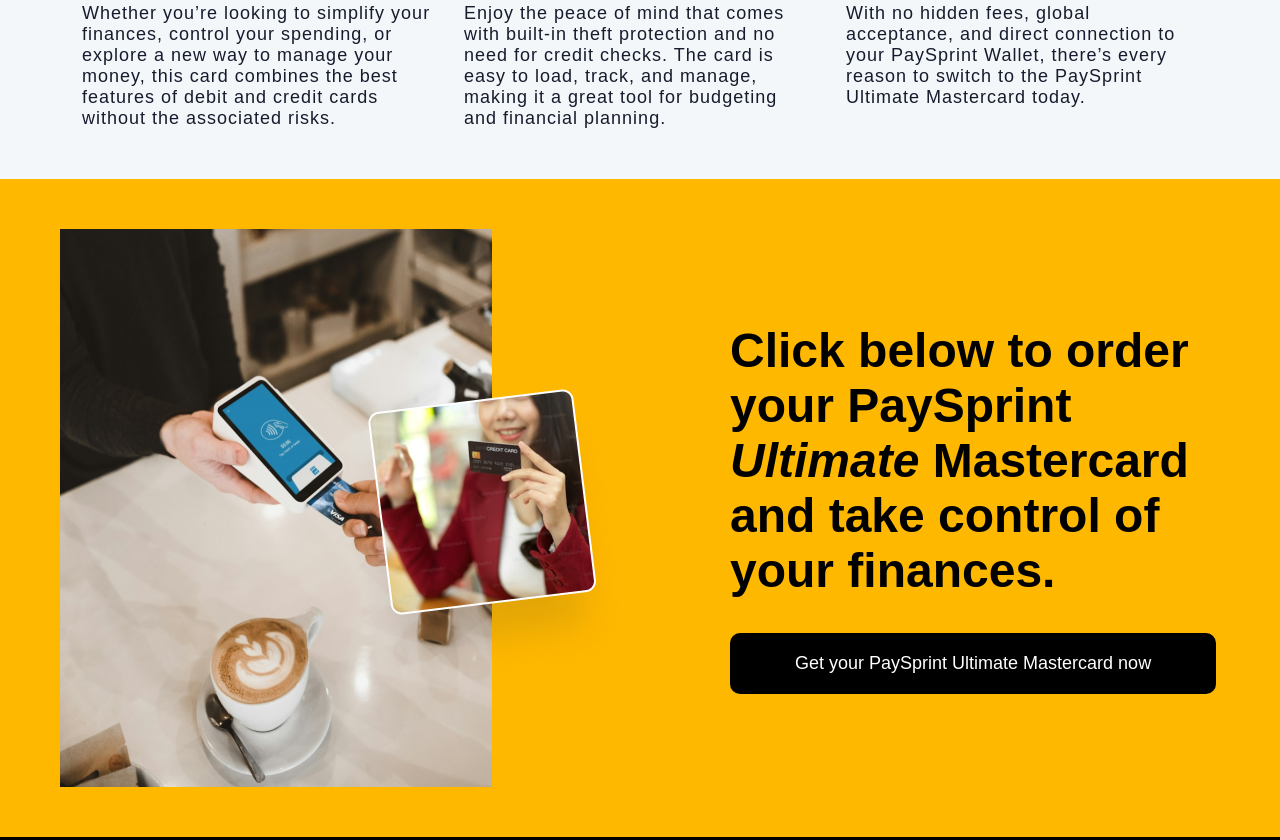
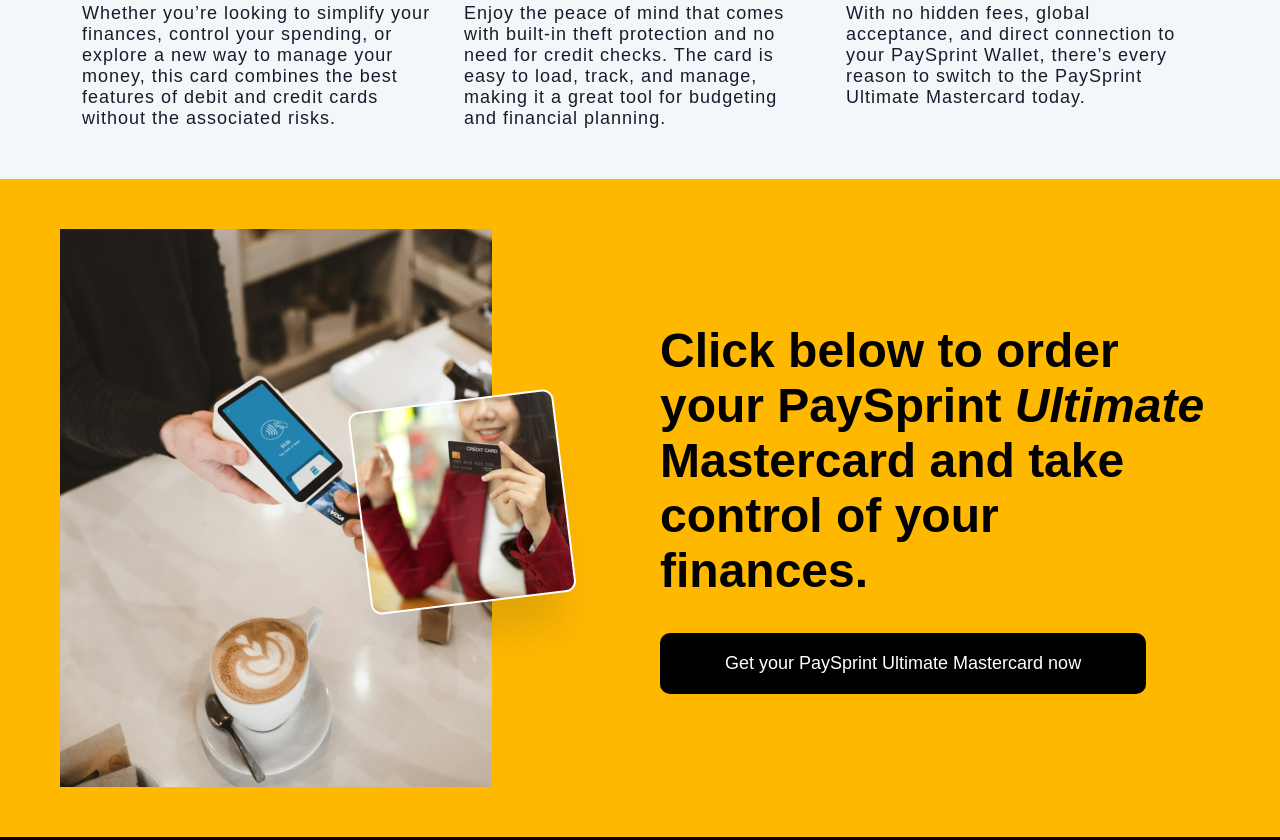
Before and after one commit to PaysprintDev/paysprint_prepaid_mastercard, a plain HTML site: page index.htm in a window 1280 px wide. Shown: the part 1560-2400 px from the top of the page. Drawn offline with nearby package versions, Linux system fonts and the light colour scheme.

Commit message:
time for respsssssswhoami

```diff
--- a/styles.css
+++ b/styles.css
@@ -156,11 +156,11 @@
         display: flex;
         align-items: center;
         justify-content: space-between;
-        gap: 60px;
+        gap: 50px;
         background-color: #FFB800;
         div.imgs {
             display: grid;
-            gap: 70px;
+            gap: 50px;
             grid-template-columns: 100px 100px 100px 100px;
             .img_two {
                 z-index: 1;
@@ -578,6 +578,10 @@
             }
         }
 
+        section.head {
+            width: unset;
+        }
+
         footer {
             padding: 20px;
             div.first {
```
